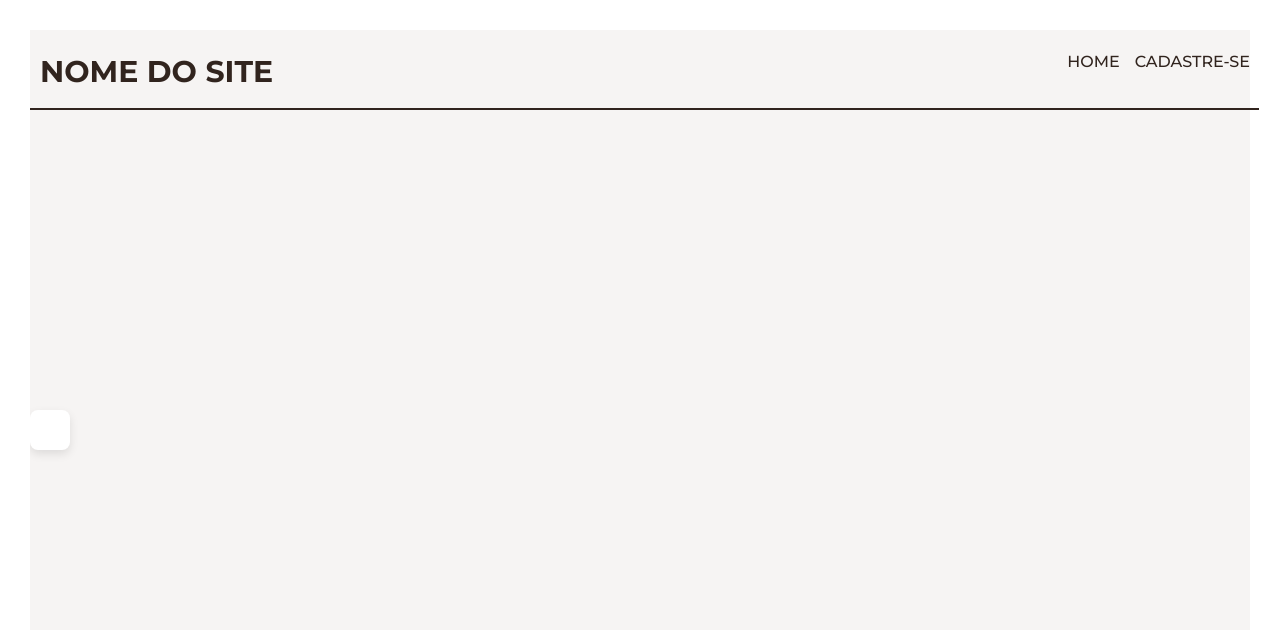
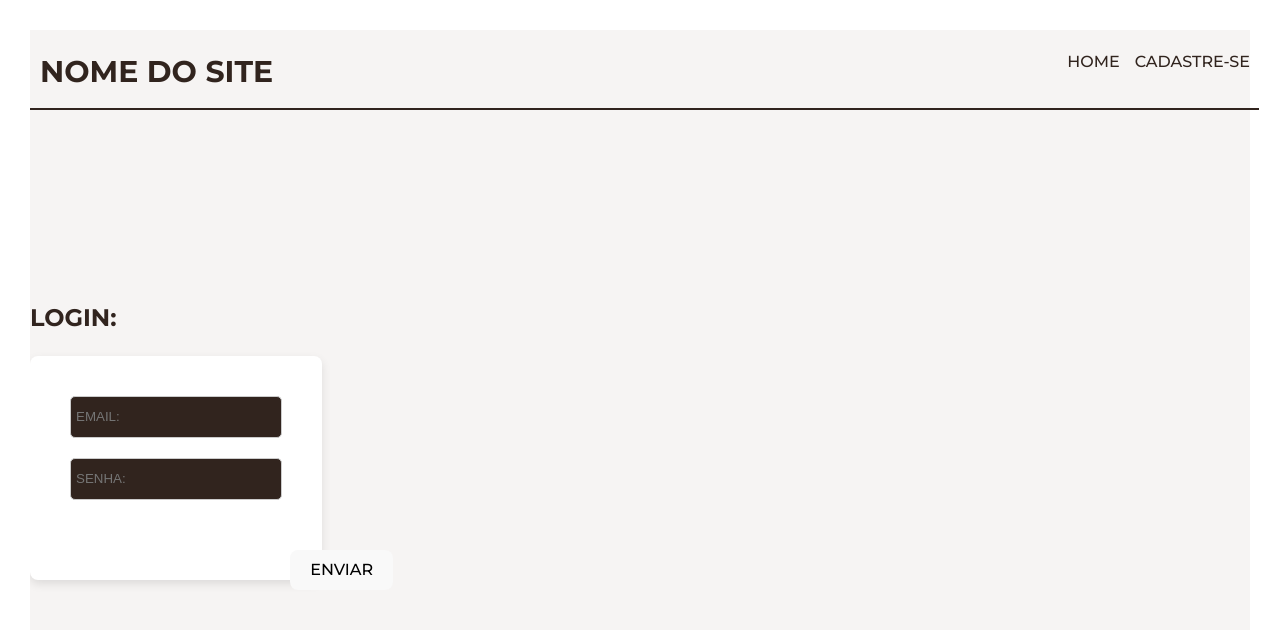
Before and after one commit to nicolasberlato/voluntariado-intergeracional, a React (Vite) app in the folder frontend/: page /login in a window 1280 px wide. Shown: the top 630 px of the page. Built offline with nearby package versions, Linux system fonts and the light colour scheme.

Commit message:
Login page css

```diff
--- /dev/null
+++ b/frontend/src/components/Login.css
@@ -0,0 +1,14 @@
+#logininput {
+    background-color: #31241e;
+    color: #f6f4f3;
+    width: 200px;
+    height: 30px;
+    border-radius: 5px;
+    padding: 5px;
+    display:block;
+    margin: 20px;
+}
+
+h2 {
+    color: #31241e;
+}
--- a/frontend/src/components/Login.tsx
+++ b/frontend/src/components/Login.tsx
@@ -1,5 +1,5 @@
 import { Link } from "react-router-dom";
-
+import './Login.css'
 
 function Login() {
 
@@ -21,8 +21,11 @@ const handleSubmit = () => {
         </ul>
       </nav>
       <hr />
+      <h2>LOGIN: </h2>
       <form onSubmit={handleSubmit}>
-
+        <input id='logininput' type="email" placeholder="EMAIL: " name="email"/>
+        <input id='logininput' type="password" placeholder="SENHA: " name="password"/>
+        <button type="submit">ENVIAR</button>
       </form>
     </div>
   );
--- a/frontend/src/components/Signup.tsx
+++ b/frontend/src/components/Signup.tsx
@@ -1,7 +1,6 @@
 import { Link } from "react-router-dom";
 import React, { useState } from "react";
 import "./Signup.css";
-import Login from "./Login";
 
 interface Address {
   cep: string;
```
